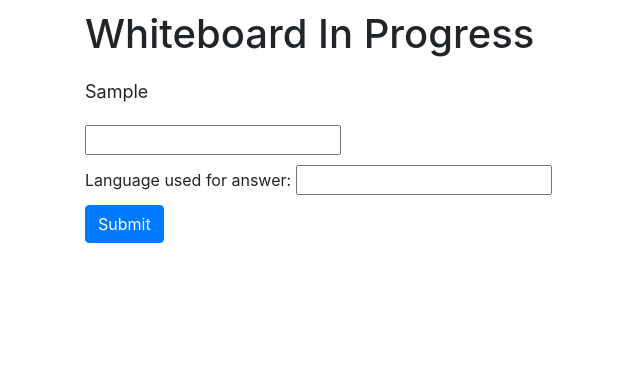
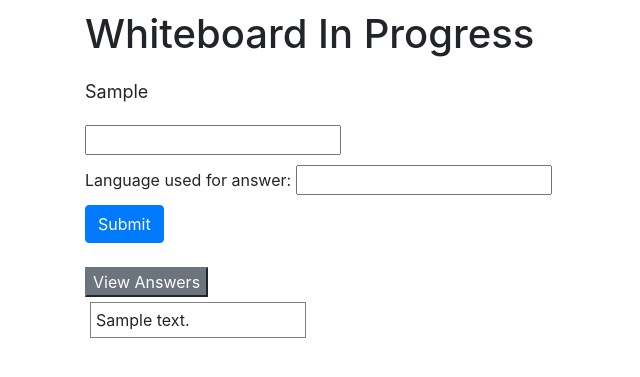
Before and after one commit to pauljickling/whiteboard, a Django app: template problems/templates/questions/index.html in a window 1280 px wide. Shown: the top 377 px of the page, without its empty margins (0-640 px from the left). Run offline with Django 3.2, Linux system fonts and the light colour scheme; the template is opened without the code that fills it: most values are stand-ins (such as "Sample title", 1, 10 or a date in 2020); form fields are guessed from the names that the template uses; some libraries are stand-ins or nearby versions.

Commit message:
MVP release

```diff
--- a/problems/models.py
+++ b/problems/models.py
@@ -68,3 +68,4 @@ class Answer(models.Model):
 
 	def __str__(self):
 		return self.answer
+		self.problem
--- a/problems/templates/questions/index.html
+++ b/problems/templates/questions/index.html
@@ -16,6 +16,15 @@
 			<div class="language">Language used for answer: {{form.language}}</div>
 			<button type="submit" class="btn btn-primary">Submit</button>
 		</form>
+	</div><br>
+
+	<div class="container">
+		<button type="button" class="brn btn-secondary">View Answers</button>
+		<div class="answers">
+			{% for i in current_answers %}
+			<div class="answer">{{i.answer|linebreaksbr}}</div>
+			{% endfor %}
+		</div>
 	</div>
 </body>
 </html>
--- a/static/main.css
+++ b/static/main.css
@@ -19,12 +19,24 @@ p {
 	margin-bottom: 20px;
 }
 
+textarea {
+	margin-top: 10px;
+	font-family: monospace;
+}
+
 div.language {
 	margin-top: 10px;
 	margin-bottom: 10px;
 }
 
-textarea {
-	margin-top: 10px;
-	font-family: monospace;
+div.answers {
+	margin: 5px;
+	display: grid;
+	grid-gap: 5px;
+	grid-template-columns: repeat(auto-fill, minmax(200px, 1fr));
 }
+
+div.answer {
+	border: 1px solid gray;
+	padding: 5px;
+}
```
Also changed, not shown: problems/views.py (+16 -2 lines), README.md.
